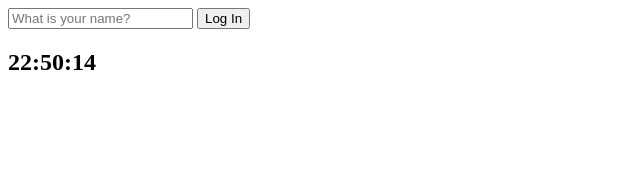
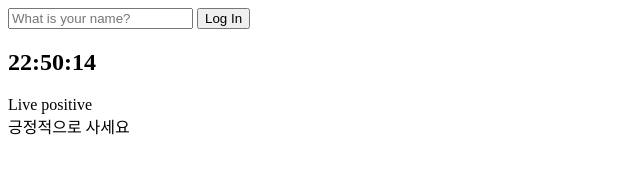
Before and after one commit to joeyeongjune/javascript, a plain HTML site: page MOMENTUM/index.html in a window 1280 px wide. Shown: the whole page, without its empty margins (0-640 px from the left). Drawn offline with Linux system fonts and the light colour scheme.

Commit message:
Study Javascript

```diff
--- a/MOMENTUM/index.html
+++ b/MOMENTUM/index.html
@@ -15,9 +15,14 @@
       />
       <input type="submit" value="Log In" />
     </form>
+    <h2 id="clock">00:00:00</h2>
     <h1 class="hidden" id="greeting"></h1>
-    <h2 id="clock">00:00:00</h2>
+    <div id="quote">
+      <span></span><br />
+      <span></span>
+    </div>
     <script src="js/greetings.js"></script>
     <script src="js/clock.js"></script>
+    <script src="js/quotes.js"></script>
   </body>
 </html>
--- /dev/null
+++ b/MOMENTUM/js/quotes.js
@@ -0,0 +1,50 @@
+const quotes = [
+  {
+    quote: "Don't dwell on the past.",
+    meaning: "과거에 연연하지 마세요.",
+  },
+  {
+    quote: "Believe in your self",
+    meaning: "너 자신을 믿으세요.",
+  },
+  {
+    quote: "Follow your heart.",
+    meaning: "마음가는대로 해라.",
+  },
+  {
+    quote: "Past in just past.",
+    meaning: "과거는 과거일 뿐인다.",
+  },
+  {
+    quote: "Love yourself",
+    meaning: "너 자신을 사랑하세요.",
+  },
+  {
+    quote: "No pain, No gain",
+    meaning: "고통없이 얻는것은 없다.",
+  },
+  {
+    quote: "No sweat, No sweet",
+    meaning: "땀 없인 달콤함도 없다.",
+  },
+  {
+    quote: "A friend is a second myself",
+    meaning: "친구는 제2의 자신이다.",
+  },
+  {
+    quote: "Be brave",
+    meaning: "용감해 지세요.",
+  },
+  {
+    quote: "Live positive",
+    meaning: "긍정적으로 사세요",
+  },
+];
+
+const quote = document.querySelector("#quote span:first-child");
+const meaning = document.querySelector("#quote span:last-child");
+
+const todayQuote = quotes[Math.floor(Math.random() * quotes.length)];
+
+quote.innerText = todayQuote.quote;
+meaning.innerText = todayQuote.meaning;
```
Also changed, not shown: 1 other file.
